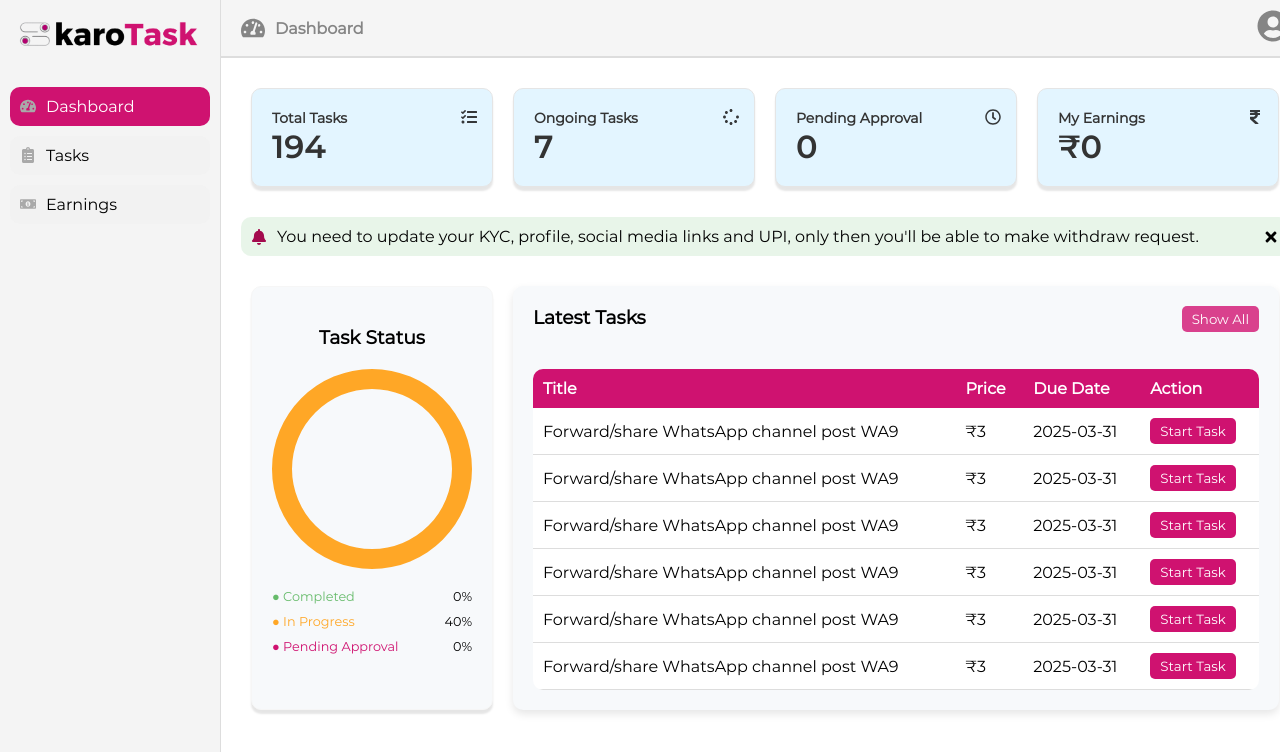
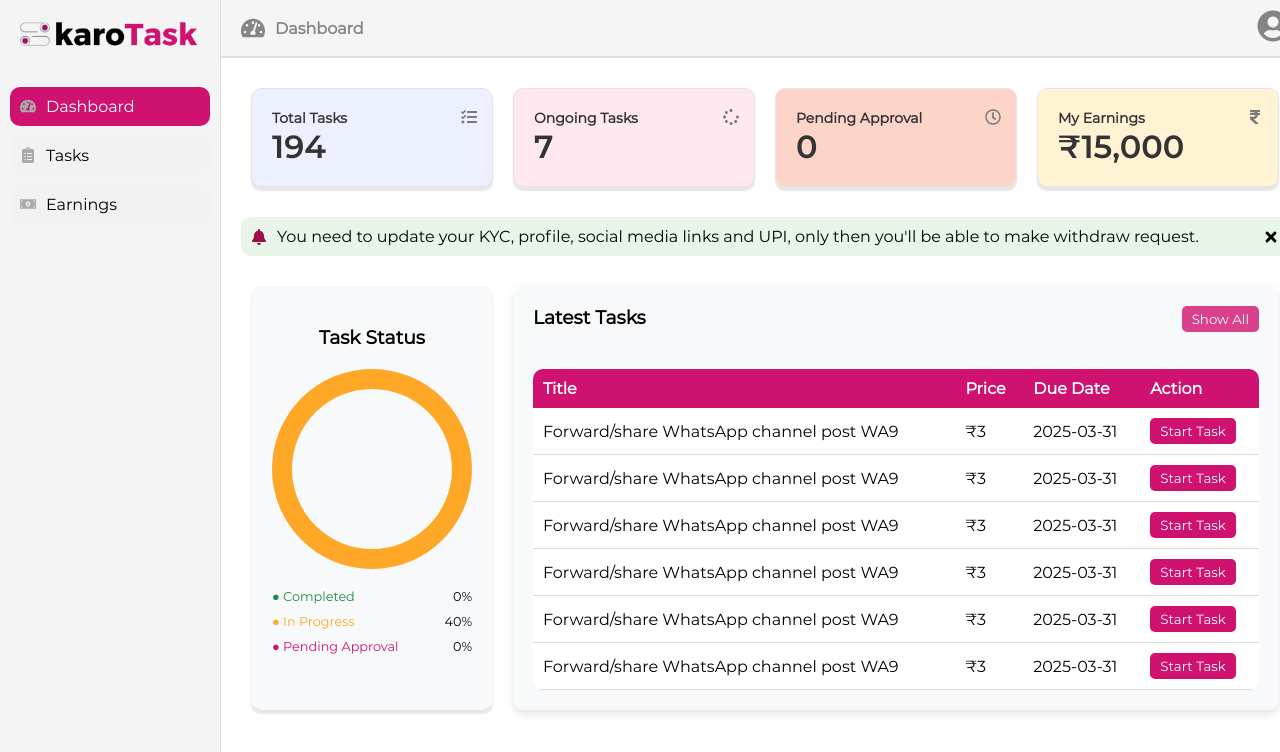
Before and after one commit to kartikey-mittal/karotask, a React (Create React App) app: page /login in a window 1280 px wide. Both pictures are taken after a click on the button "Log In". Shown: the top 752 px of the page. Built offline with nearby package versions, Linux system fonts and the light colour scheme.

Commit message:
Retouch styling part

```diff
--- a/src/user/components/StatBox.js
+++ b/src/user/components/StatBox.js
@@ -1,9 +1,9 @@
 import React from 'react';
 
-const StatBox = ({ icon, title, value }) => {
+const StatBox = ({ icon, title, value,color }) => {
   return (
     <div style={{
-      backgroundColor: '#e3f5ff',
+      backgroundColor: color,
       padding: '20px',
       borderRadius: '10px',
       width: '200px',
@@ -11,7 +11,7 @@ const StatBox = ({ icon, title, value }) => {
       margin: '10px',
       position: 'relative',border:'0.2px solid #e5e5e5'
     }}>
-      <div style={{ position: 'absolute', top: '20px', right: '15px', fontSize:"0.5rem" ,color:"#353739"}}>
+      <div style={{ position: 'absolute', top: '20px', right: '15px', fontSize:"0.5rem" ,color:"#7a7a7a"}}>
         {icon}
       </div>
       <div style={{ display: 'flex', flexDirection: 'column' }}>
--- a/src/user/components/TaskStatus.js
+++ b/src/user/components/TaskStatus.js
@@ -37,7 +37,7 @@ const TaskStatus = ({ completed, inProgress, pendingApproval }) => {
       <Doughnut data={data} options={options} />
       <div style={{ marginTop: '20px' }}>
         <div style={{ display: 'flex', justifyContent: 'space-between', marginBottom: '10px',fontSize:"0.8rem" }}>
-          <span style={{ color: '#66BB6A',fontSize:"0.8rem" }}>● Completed</span>
+          <span style={{ color: '#208b3e',fontSize:"0.8rem" }}>● Completed</span>
           <span>{completed}%</span>
         </div>
         <div style={{ display: 'flex', justifyContent: 'space-between', marginBottom: '10px' ,fontSize:"0.8rem"}}>
--- a/src/user/pages/DashUI.js
+++ b/src/user/pages/DashUI.js
@@ -60,10 +60,10 @@ const DashUI = () => {
       <TopLayer />
       <div style={{ fontFamily: 'DMM, sans-serif', padding: '20px' }}>
         <div style={{ display: 'flex', justifyContent: 'space-between', marginBottom: '20px' }}>
-          <StatBox icon={<FaTasks size="2em" />} title="Total Tasks" value="194" />
-          <StatBox icon={<FaSpinner size="2em" />} title="Ongoing Tasks" value="7" />
-          <StatBox icon={<FaRegClock size="2em" />} title="Pending Approval" value="0" />
-          <StatBox icon={<FaRupeeSign size="2em" />} title="My Earnings" value="₹0" />
+          <StatBox icon={<FaTasks size="2em" />} title="Total Tasks" value="194" color="#edf0ff" />
+          <StatBox icon={<FaSpinner size="2em" />} title="Ongoing Tasks" value="7" color="#ffe8ef" />
+          <StatBox icon={<FaRegClock size="2em" />} title="Pending Approval" value="0" color="#fcd4c8"/>
+          <StatBox icon={<FaRupeeSign size="2em" />} title="My Earnings" value="₹15,000" color="#fff3d4" />
         </div>
         <div style={{ backgroundColor: '#E8F5E9', padding: '10px', borderRadius: '10px', marginBottom: '20px', display: 'flex', alignItems: 'center' }}>
           <FaBell style={{ marginRight: '10px',color:"#a30b4d" }} />
```
Also changed, not shown: 1 other file (tests, documents, lock files or other folders).
